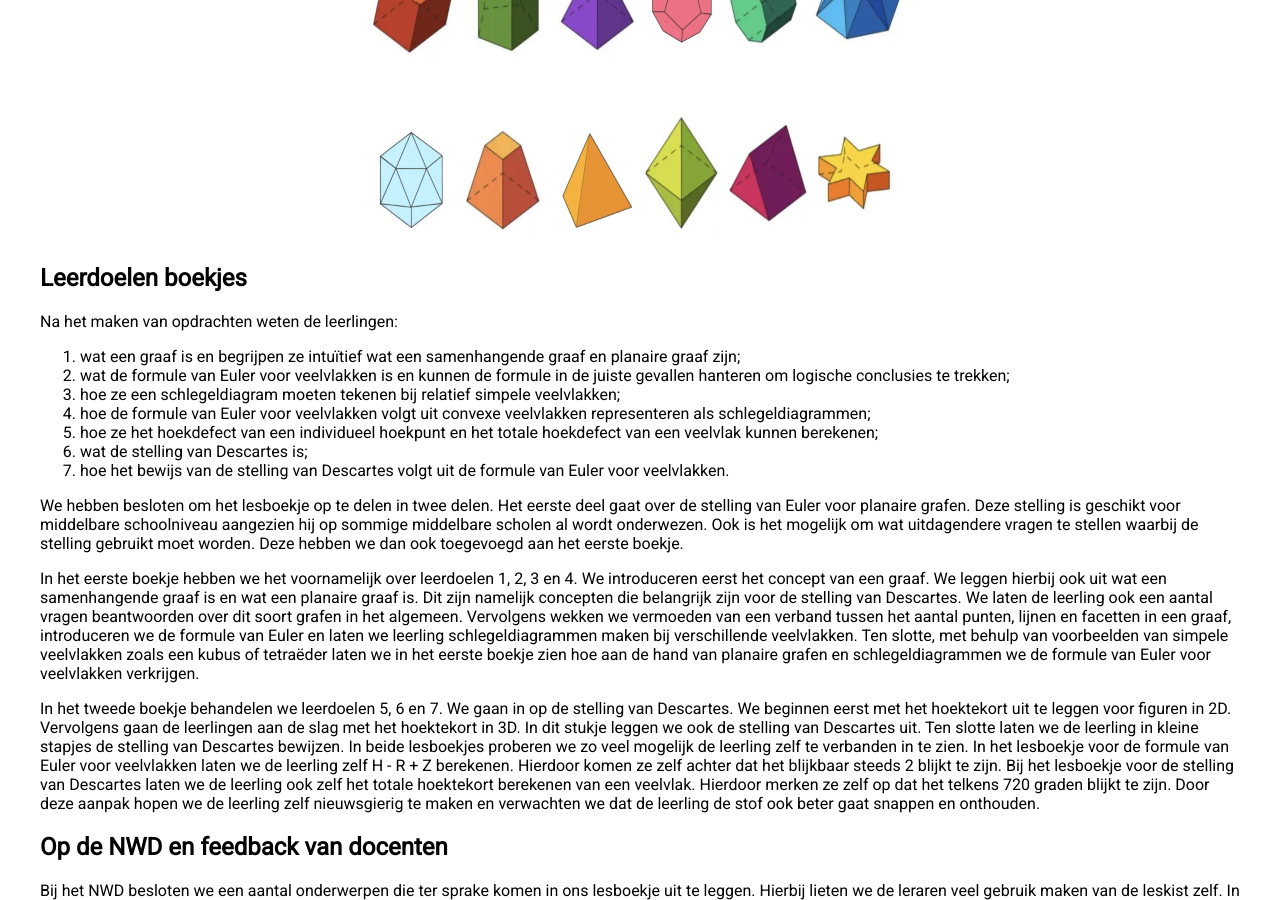
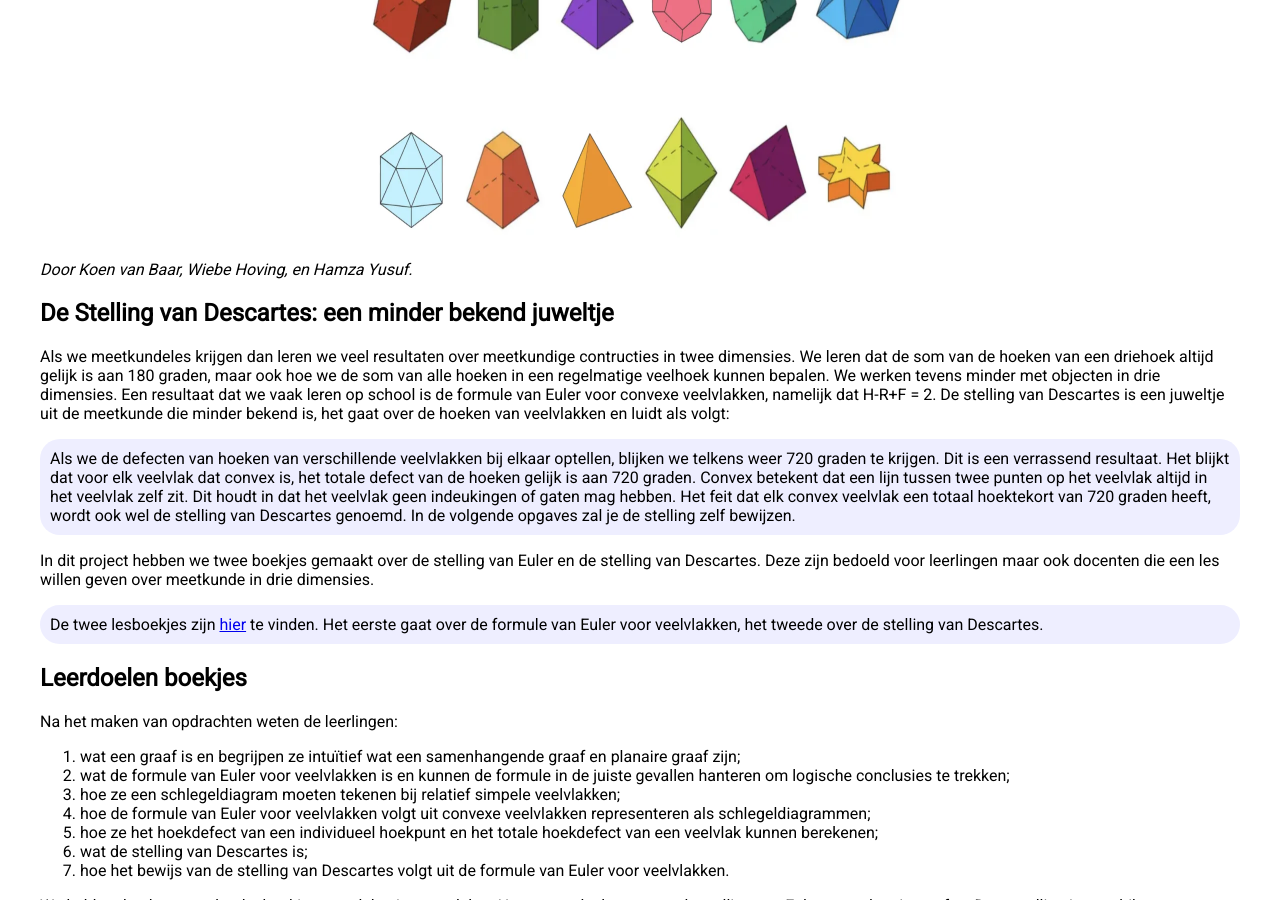
Before and after one commit to NicosStarreveld/Onderwijs-Communicatie, a Jekyll site: the page built from Pages/nwd.md, in a window 1280 px wide and 900 px high, scrolled down 547 px. Built offline with Jekyll 4.4.1, drawn with Linux system fonts in a browser that asks for light colours.

Commit message:
Update nwd.md

```diff
--- a/Pages/nwd.md
+++ b/Pages/nwd.md
@@ -9,6 +9,18 @@ description: Studenten Koen van Baar, Wiebe Hoving, en Hamza Yusuf hebben twee l
 <p align="center">
   <img src="/Onderwijs-Communicatie/Images/Polytopes.png" width="640" height="480">
 </p>
+<p><i>Door Koen van Baar, Wiebe Hoving, en Hamza Yusuf.</i></p>
+
+<h2> De Stelling van Descartes: een minder bekend juweltje</h2>
+<p></p>
+
+<p>Als we meetkundeles krijgen dan leren we veel resultaten over meetkundige contructies in twee dimensies. We leren dat de som van de hoeken van een driehoek altijd gelijk is aan 180 graden, maar ook hoe we de som van alle hoeken in een regelmatige veelhoek kunnen bepalen. We werken tevens minder met objecten in drie dimensies. Een resultaat dat we vaak leren op school is de formule van Euler voor convexe veelvlakken, namelijk dat H-R+F = 2. De stelling van Descartes is een juweltje uit de meetkunde die minder bekend is, het gaat over de hoeken van veelvlakken en luidt als volgt:</p>
+
+<div class = "boxje">Als we de defecten van hoeken van verschillende veelvlakken bij elkaar optellen, blijken we telkens weer 720 graden te krijgen. Dit is een verrassend resultaat. Het blijkt dat voor elk veelvlak dat convex is, het totale defect van de hoeken gelijk is aan 720 graden. Convex betekent dat een lijn tussen twee punten op het veelvlak altijd in het veelvlak zelf zit. Dit houdt in dat het veelvlak geen indeukingen of gaten mag hebben. Het feit dat elk convex veelvlak een totaal hoektekort van 720 graden heeft, wordt ook wel de stelling van Descartes genoemd. In de volgende opgaves zal je de stelling zelf bewijzen.</div>
+
+<p>In dit project hebben we twee boekjes gemaakt over de stelling van Euler en de stelling van Descartes. Deze zijn bedoeld voor leerlingen maar ook docenten die een les willen geven over meetkunde in drie dimensies.</p>
+
+<div class="boxje"> De twee lesboekjes zijn <a href="/Onderwijs-Communicatie/Projecten/NWD/Materiaal.zip">hier</a> te vinden. Het eerste gaat over de formule van Euler voor veelvlakken, het tweede over de stelling van Descartes.</div>
 
 <h2> Leerdoelen boekjes</h2>
 
```
